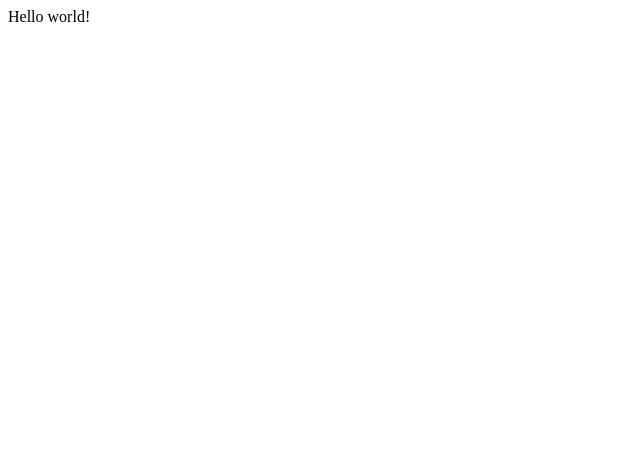
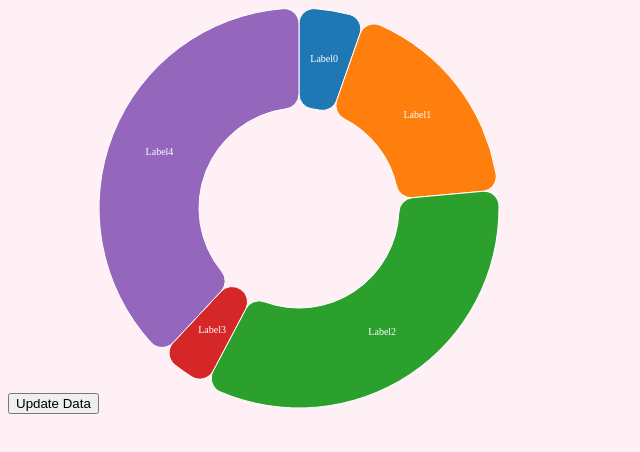
Before and after one commit to swathylenjini/gatsby, a Gatsby site: page / in a window 1280 px wide. Shown: the whole page, without its empty margins (0-640 px from the left). Built offline with nearby package versions, Linux system fonts and the light colour scheme; Gatsby itself is replaced by a stand-in of ours.

Commit message:
initial commit

```diff
--- /dev/null
+++ b/gatsby-browser.js
@@ -0,0 +1,4 @@
+import "./src/styles/global.css"
+
+import wrapWithProvider from './provider'
+export const wrapRootElement = wrapWithProvider
--- a/gatsby-config.js
+++ b/gatsby-config.js
@@ -1,9 +1,3 @@
-/**
- * Configure your Gatsby site with this file.
- *
- * See: https://www.gatsbyjs.org/docs/gatsby-config/
- */
-
 module.exports = {
-  /* Your site config here */
+  plugins: []
 }
--- /dev/null
+++ b/gatsby-ssr.js
@@ -0,0 +1,4 @@
+import "./src/styles/global.css"
+
+import wrapWithProvider from './provider'
+export const wrapRootElement = wrapWithProvider
--- /dev/null
+++ b/provider.js
@@ -0,0 +1,15 @@
+import React from 'react'
+import { createStore } from 'redux'
+import { Provider } from 'react-redux'
+import rootReducers from './src/redux/reducer'
+import {generateRandomValues} from './src/utils/randomDataGenerator'
+
+const initialState = {
+    pieData: generateRandomValues(),
+}
+
+export default ({ element }) => {
+    const store = createStore(rootReducers, initialState)
+    console.log('WRAPP',store.getState())
+    return <Provider store={store}>{element}</Provider>
+}
--- /dev/null
+++ b/src/components/pie.js
@@ -0,0 +1,80 @@
+import React, { useEffect, useRef } from "react";
+import * as d3 from "d3";
+
+const colors = d3.scaleOrdinal(d3.schemeCategory10);
+const format = d3.format(".2f");
+
+ const Arc = ({ index, pieData, colors, format ,innerRadius,outerRadius,cornerRadius}) => {
+
+  const arcGenerator = d3
+    .arc()
+    .innerRadius(innerRadius)
+    .outerRadius(outerRadius)
+    .padRadius(outerRadius)
+    .cornerRadius(15)
+;
+  const progressArc = (pieData) =>
+    arcGenerator({
+      startAngle : pieData.startAngle,
+      endAngle:  pieData.endAngle
+    });
+  return (
+    <g key={index} className="arc">
+      <path
+        className="arc"
+       d={progressArc(pieData)}
+         fill={colors(index)}
+         stroke='white'
+      />
+      <text
+        transform={ `translate(${arcGenerator.centroid(pieData)})`}
+        textAnchor="middle"
+        alignmentBaseline="middle"
+        fill="white"
+        fontSize="10"
+      >
+        {pieData.data.label}
+      </text>
+    </g>
+  );
+};
+
+const Pie = props => {
+  const cache = useRef([]);
+  const createPie = d3
+    .pie()
+    .value(d => d.value)
+    .sort(null);
+  const createArc = d3
+    .arc()
+    .innerRadius(props.innerRadius)
+    .outerRadius(props.outerRadius);
+
+  const data = createPie(props.data);
+
+  useEffect(() => {
+    cache.current = props.data;
+  });
+
+  return (
+    <svg width={props.width} height={props.height}>
+      <g transform={`translate(${props.outerRadius} ${props.outerRadius})`}>
+        {data.map((d, i) => (
+          <Arc
+          innerRadius={props.innerRadius}
+          outerRadius={props.outerRadius}
+            key={i}
+            index={i}
+           pieData={d}
+            createArc={createArc}
+            colors={colors}
+            format={format}
+            cornerRadius={15}
+          />
+        ))}
+      </g>
+    </svg>
+  );
+};
+
+export default Pie;
--- a/src/pages/index.js
+++ b/src/pages/index.js
@@ -1,3 +1,24 @@
 import React from "react"
+import { useDispatch } from "react-redux";
+import {pieDataUpdateAction} from '../redux/pieData/pieActions'
+import {usePieData} from '../redux/pieData/usePieData'
+import Pie from '../components/pie'
 
-export default () => <div>Hello world!</div>
+export default () => {
+  const dispatch = useDispatch()
+  const pieDataValues = usePieData()
+  const pieDataUpdateActionFunction = pieDataUpdateAction
+  return (
+    <>
+    <button onClick={() => dispatch(pieDataUpdateActionFunction('swathy'))}>Update Data</button>
+      <Pie
+          data={pieDataValues}
+          width={400}
+          height={400}
+          innerRadius={100}
+          outerRadius={200}
+          cornerRadius={15}
+        />
+</>
+  )
+}
--- /dev/null
+++ b/src/redux/pieData/pieActions.js
@@ -0,0 +1,7 @@
+
+export const actionTypes = {UPDATE_DATA : 'UPDATE_DATA'}
+
+
+  export function pieDataUpdateAction(s) {
+    return { type: actionTypes.UPDATE_DATA }
+  }
--- /dev/null
+++ b/src/redux/pieData/pieDataReducer.js
@@ -0,0 +1,13 @@
+import * as d3 from "d3";
+import {actionTypes} from './pieActions'
+import {generateRandomValues} from '../../../src/utils/randomDataGenerator'
+
+ const pieData = (state = {}, action) => {
+    switch (action.type) {
+        case actionTypes.UPDATE_DATA:
+            return generateRandomValues()
+        default:
+            return state
+    }
+}
+export default pieData
--- /dev/null
+++ b/src/redux/pieData/usePieData.js
@@ -0,0 +1,5 @@
+import {  useSelector } from "react-redux";
+
+export  function usePieData() {
+   return  useSelector(state => state.pieData)
+}
--- /dev/null
+++ b/src/redux/reducer/index.js
@@ -0,0 +1,6 @@
+import { combineReducers } from 'redux'
+import pieData from '../pieData/pieDataReducer'
+
+export default combineReducers({
+    pieData,
+})
--- /dev/null
+++ b/src/styles/global.css
@@ -0,0 +1,3 @@
+html {
+    background-color: lavenderblush;
+  }
--- /dev/null
+++ b/src/utils/randomDataGenerator.js
@@ -0,0 +1,7 @@
+import * as d3 from "d3";
+
+export const generateRandomValues = (value, length = 5) =>
+d3.range(length).map((item, index) => ({
+  label: 'Label'+ index,
+  value: value === null || value === undefined ? Math.random() * 100 : value
+}));
```
Also changed, not shown: package.json (+16 -1 lines), 2 other files.
